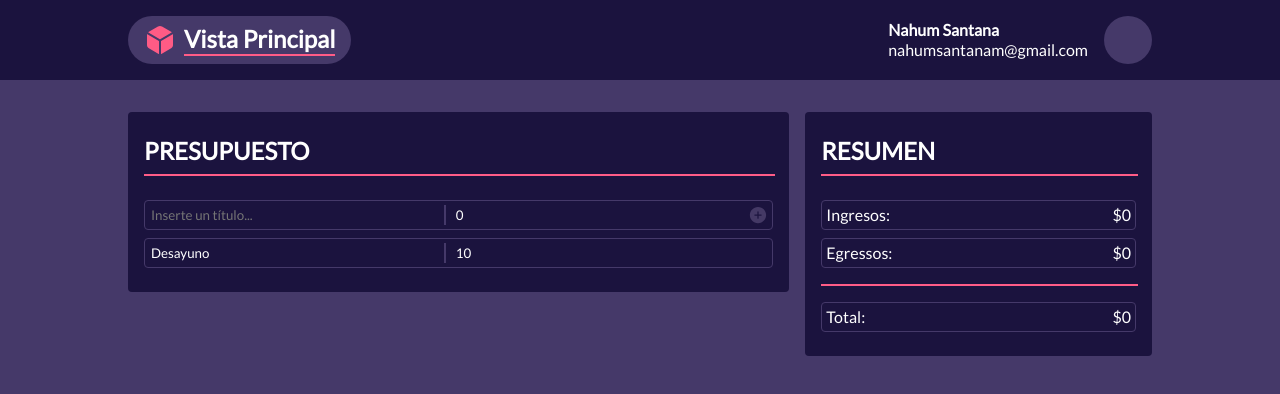
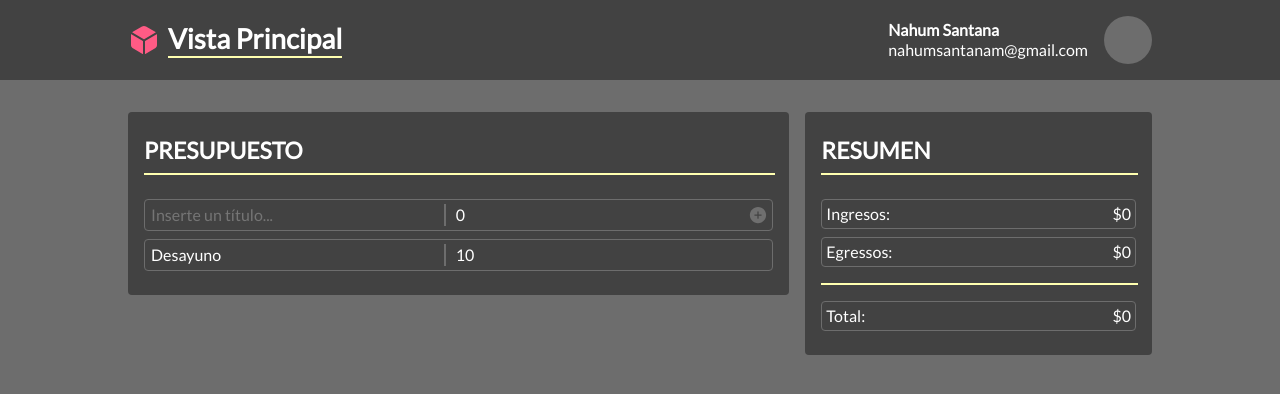
Before and after one commit to LordFitoi/SimpleContactApp, a Vue app in the folder vue_frontend/: page / in a window 1280 px wide. Shown: the top 394 px of the page. Built offline with nearby package versions, Linux system fonts and the light colour scheme.

Commit message:
fix(frontend): layout color pallet fixed

```diff
--- a/vue_frontend/index.html
+++ b/vue_frontend/index.html
@@ -11,10 +11,10 @@
     <body class="h-screen bg-primary-light">
         <header class="bg-primary">
             <div class="container mx-auto py-4 flex justify-between">
-                <div class="flex gap-2 items-center bg-primary-light px-4 py-2 rounded-8">
+                <div class="flex gap-2 items-center rounded-2">
                     <img class="filter-secondary-light" width="32" height="32" src="/src/assets/icons/cube.svg">
                     <div class="w-max">
-                        <h1>Vista Principal</h1>
+                        <h1 class="font-xl">Vista Principal</h1>
                         <div class="border border-secondary"></div>
                     </div>
                 </div>
--- a/vue_frontend/src/assets/scss/generic.scss
+++ b/vue_frontend/src/assets/scss/generic.scss
@@ -1,11 +1,10 @@
 * {
     font-family: 'Lato', serif;
-    color: $global-text-color;
+    color: $global-text-color-light;
     line-height: 1.25em;
+    font-size: 16px;
 }
-html, body { margin: 0;}
-h1 { font-size: 24px; margin: 0; }
-p { font-size: 16px; margin: 0; }
+html, body, h1, h2, h3, p { margin: 0;}
 button {
     display: flex;
     align-items: center;
@@ -15,12 +14,12 @@ button {
 
     & img {
         filter:
-            invert(19%)
-            sepia(9%)
-            saturate(3676%)
-            hue-rotate(214deg)
-            brightness(97%)
-            contrast(82%);
+            invert(43%)
+            sepia(0%)
+            saturate(0%)
+            hue-rotate(150deg)
+            brightness(99%)
+            contrast(88%);
     }
 
     & img:hover {
@@ -38,14 +37,26 @@ button {
 .container {
     max-width: 1024px;
 }
+
+/* TEXT-SIZES */
+/* --------------------------------------- */
+.font-xm { font-size: 0.694rem; }
+.font-sm { font-size: 0.833rem; }
+.font-base { font-size: 1rem; }
+.font-md { font-size: 1.2rem; }
+.font-lg { font-size: 1.44rem; }
+.font-xl { font-size: 1.728rem; }
+
+/* FILTERS */
+/* --------------------------------------- */
 .filter-primary-light {
     filter:
-        invert(19%)
-        sepia(9%)
-        saturate(3676%)
-        hue-rotate(214deg)
-        brightness(97%)
-        contrast(82%);
+        invert(43%)
+        sepia(0%)
+        saturate(0%)
+        hue-rotate(150deg)
+        brightness(99%)
+        contrast(88%);
 }
 
 .filter-secondary-light {
@@ -85,7 +96,7 @@ button {
 
 .bg-secondary { background-color: $global-secondary-color; }
 .bg-secondary-dark { background-color: $global-secondary-color-dark; }
-.bg-secondary-light { background-color: $global-primary-color-light; }
+.bg-secondary-light { background-color: $global-secondary-color-light; }
 
 /* BORDERS */
 /* --------------------------------------- */
--- a/vue_frontend/src/assets/scss/globals.scss
+++ b/vue_frontend/src/assets/scss/globals.scss
@@ -1,14 +1,26 @@
+
+/* GENERAL VARS*/
 $global-spacing: 0.25rem;
 
+/* OTHER COLORS*/
+$global-color-red: #d81e5b;
+$global-color-green: #8fce00;
+
 /* PRIMARY COLORS */
-$global-primary-color: #1b133e;
-$global-primary-color-dark: #00001a;
-$global-primary-color-light: #453969;
+$global-primary-color: #424242;
+$global-primary-color-dark: #1b1b1b;
+$global-primary-color-light: #6d6d6d;
 
 /* SECONDARY COLORS */
-$global-secondary-color: #d81e5b;
-$global-secondary-color-dark: #a00031;
-$global-secondary-color-light: #ff5c87;
+$global-secondary-color: #ffcc80;
+$global-secondary-color-dark: #ca9b52;
+$global-secondary-color-light: #ffffb0;
 
-$global-text-color: #ffffff;
-$global-border-radius: 4px;
+/* TEXT COLORS*/
+$global-text-color-light: #ffffff;
+$global-text-color-dark: #212121;
+
+/* BREAKPOINTS */
+$global-breakpoint-sm: 768px;
+$global-breakpoint-md: 1024px;
+$global-breakpoint-lg: 1200px;
--- a/vue_frontend/src/components/budget.vue
+++ b/vue_frontend/src/components/budget.vue
@@ -1,6 +1,6 @@
 <template>
     <div class="w-full bg-primary rounded-1 px-4 py-6 flex flex-col gap-2 h-max">
-        <h1>PRESUPUESTO</h1>
+        <h2 class="font-lg">PRESUPUESTO</h2>
         <div class="w-full border border-secondary mb-4"></div>
         <div class="rounded-1 flex gap-2 border border-primary px-1 py-1">
             <input class="w-full bg-primary border-none" type="text" v-model="budgetTitle" placeholder="Inserte un título...">
--- a/vue_frontend/src/components/summary.vue
+++ b/vue_frontend/src/components/summary.vue
@@ -1,6 +1,6 @@
 <template>
     <div class="w-1d2 h-max bg-primary rounded-1 px-4 py-6 flex flex-col gap-2">
-        <h1>RESUMEN</h1>
+        <h2 class="font-lg">RESUMEN</h2>
         <div class="w-full border border-secondary mb-4"></div>
         <div class="rounded-1 flex justify-between border border-primary px-1 py-1">
             <p>Ingresos:</p>
```
